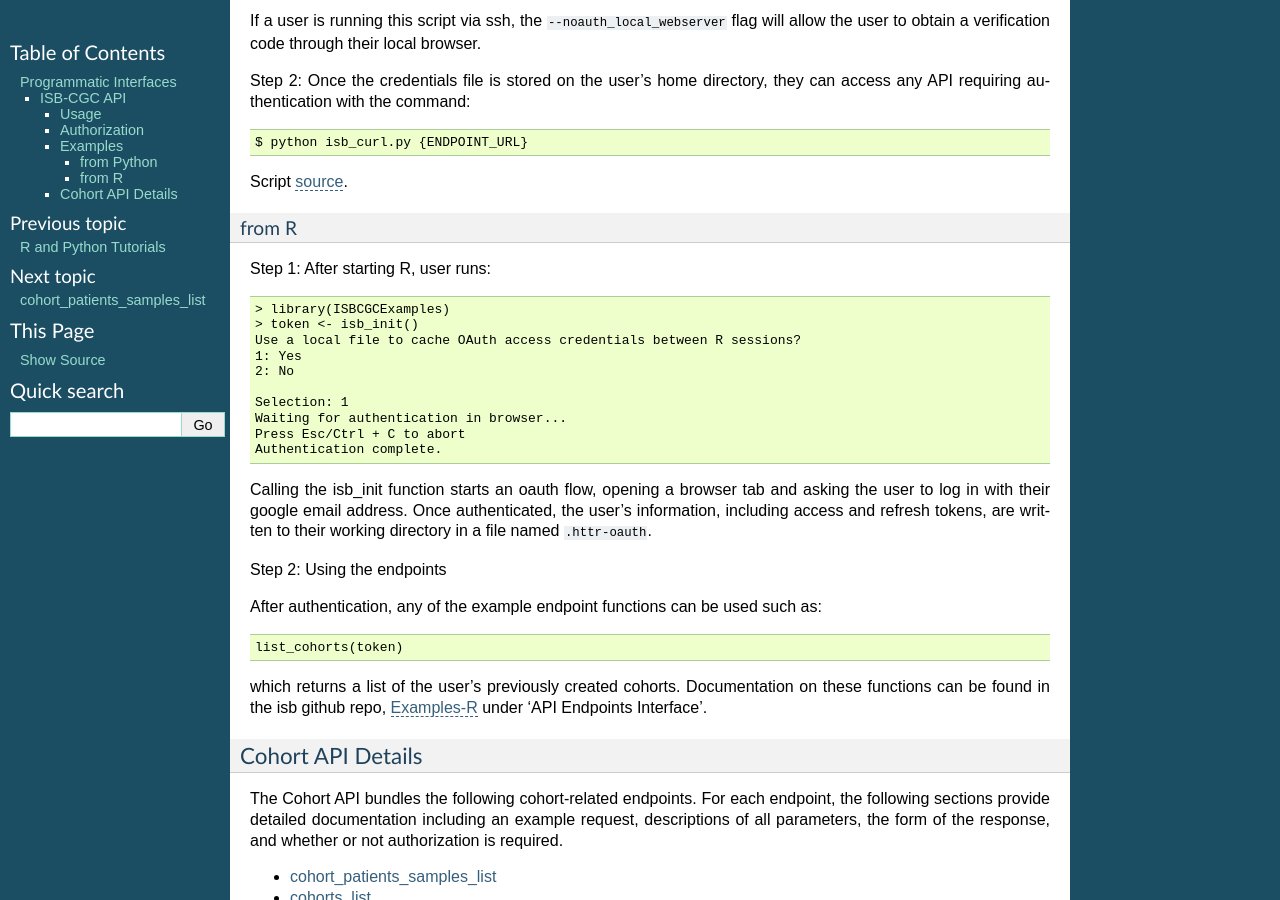
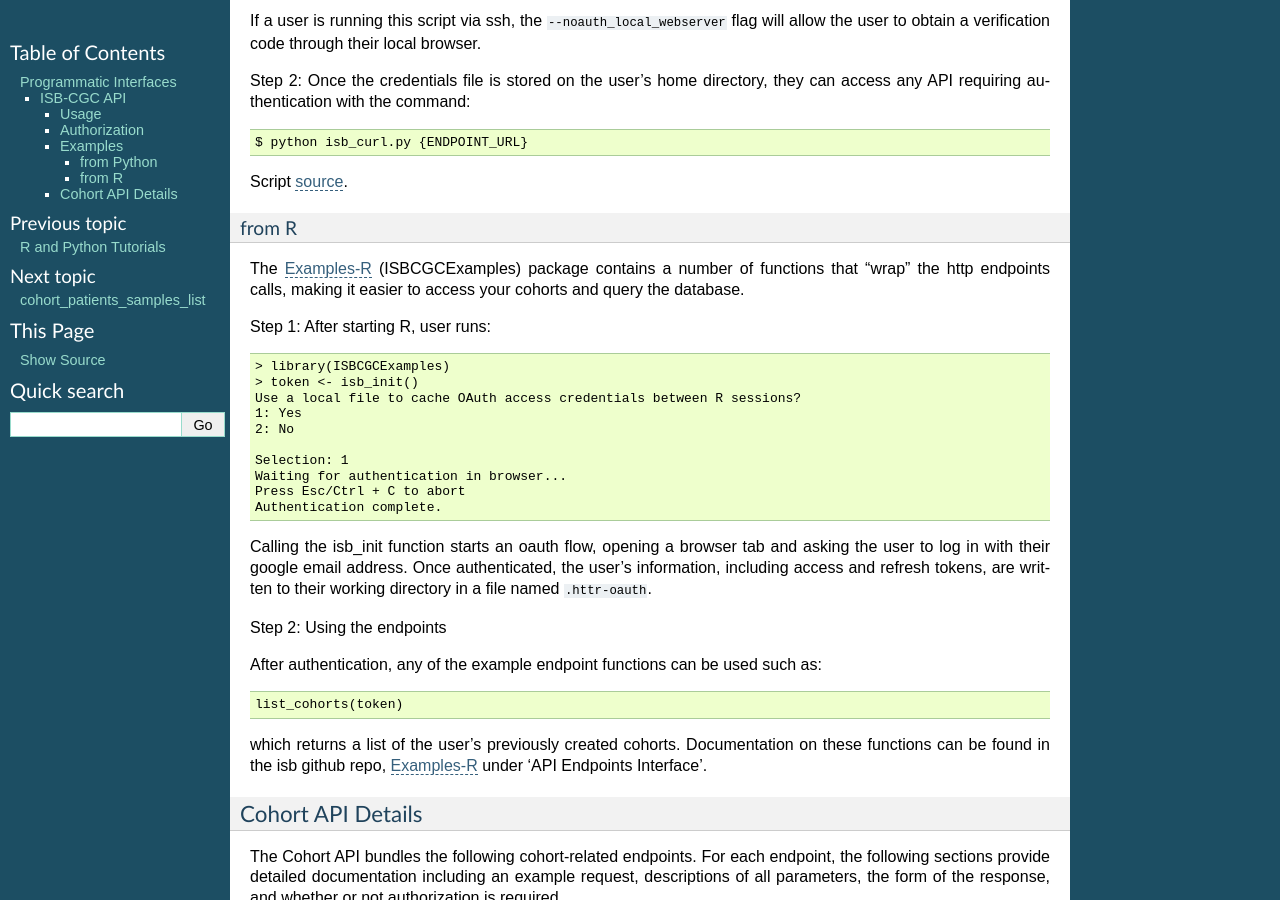
Before and after one commit to isb-cgc/readthedocs, a Sphinx documentation site: the page built from docs/source/sections/progapi/Programmatic-API.rst, in a window 1280 px wide and 900 px high, scrolled down 1783 px. Built offline with Sphinx 7.4.7, drawn with Linux system fonts in a browser that asks for light colours.

Commit message:
update to the R section of API endpoints

```diff
--- a/docs/source/sections/progapi/Programmatic-API.rst
+++ b/docs/source/sections/progapi/Programmatic-API.rst
@@ -108,6 +108,8 @@ Script `source <https://github.com/isb-cgc/ISB-CGC-Webapp/blob/master/scripts/is
 from R
 ------
 
+The `Examples-R <https://github.com/isb-cgc/examples-R>`_ (ISBCGCExamples) package contains a number of functions that "wrap" the http endpoints calls, making it easier to access your cohorts and query the database.
+
 Step 1: After starting R, user runs::
 
    > library(ISBCGCExamples)
```
